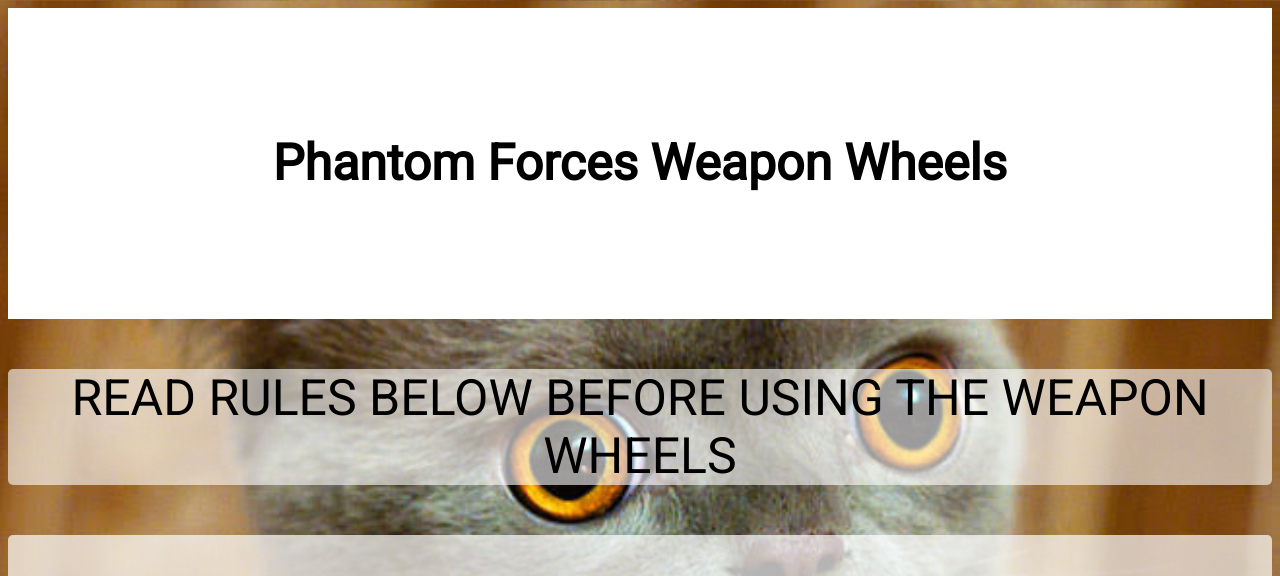
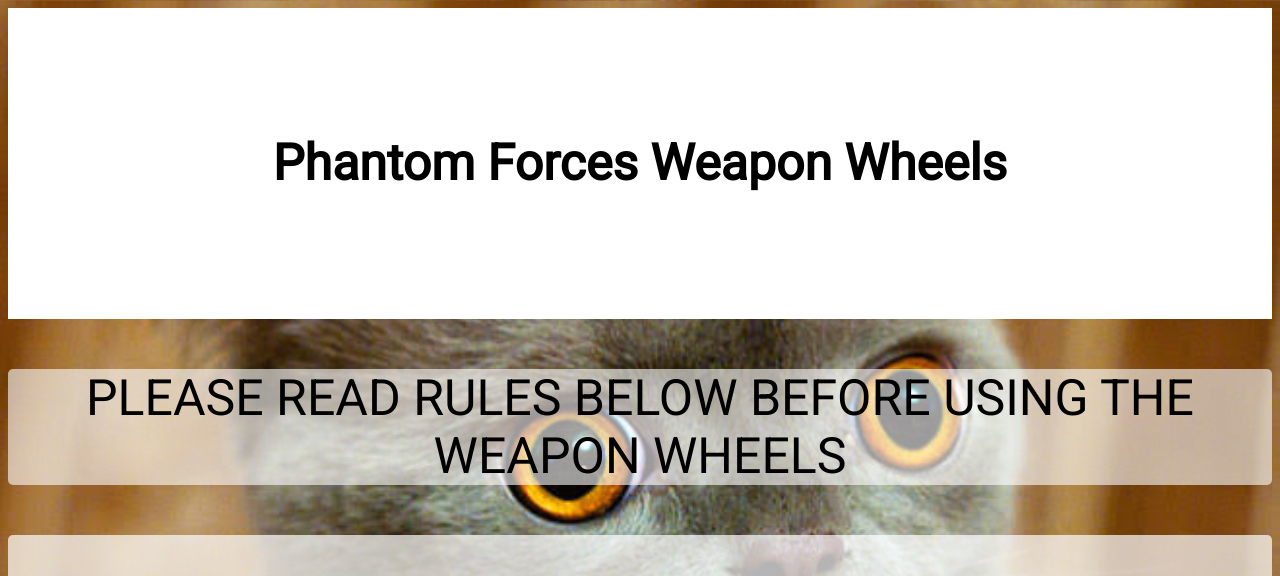
Before and after one commit to Adsnipers/Weapon-Wheels, a plain HTML site: page index.html in a window 1280 px wide. Shown: the top 576 px of the page. Drawn offline with Linux system fonts and the light colour scheme.

Commit message:
REEEEEEE

```diff
--- a/index.html
+++ b/index.html
@@ -7,7 +7,7 @@
         <h1 class="title">Phantom Forces Weapon Wheels</h1>
         <center>
             <div class="wheeldisclaimer">
-                <p>READ RULES BELOW BEFORE USING THE WEAPON WHEELS</p>
+                <p>PLEASE READ RULES BELOW BEFORE USING THE WEAPON WHEELS</p>
                 <audio autoplay>
                     <source src="rules.mp3" type="audio/mpeg">
                   </audio>
```
